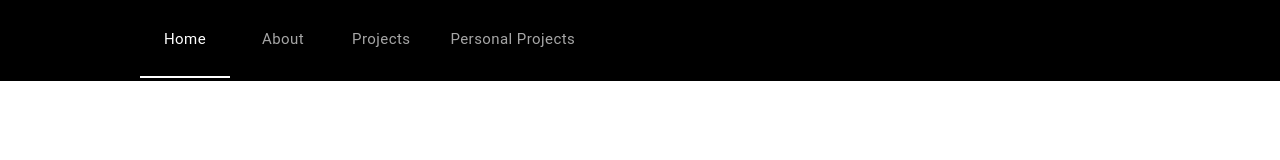
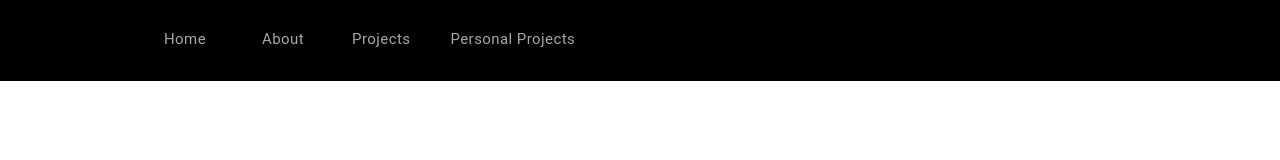
Before and after one commit to asatulsinha4/web-react, a React (Create React App) app: page /team in a window 1280 px wide. Shown: the top 160 px of the page. Built offline with nearby package versions, Linux system fonts and the light colour scheme.

Commit message:
tabs sync with routes

```diff
--- a/src/components/globals/MainHeader.js
+++ b/src/components/globals/MainHeader.js
@@ -6,7 +6,7 @@ import Box from "@mui/material/Box";
 import { makeStyles } from "@mui/styles";
 import { items } from "../header_Items/Home";
 import { Typography } from "@mui/material";
-import { Link } from "react-router-dom";
+import { Link, useLocation } from "react-router-dom";
 
 const useStyles = makeStyles({
     tabPanel: {
@@ -98,23 +98,18 @@ function a11yProps(index) {
 
 export default function CustomizedTabs() {
     const classes = useStyles();
-    const [value, setValue] = React.useState(0);
-
-    const handleChange = (event, newValue) => {
-        setValue(newValue);
-    };
+    const location = useLocation();
 
     return (
         <div>
             <Box className={classes.nav}>
                 <StyledTabs
-                    value={value}
-                    onChange={handleChange}
+                    value={location.pathname.substring(1)}
                     aria-label="styled tabs example"
                 >
                     {items.map((props, i) => {
                         return (
-                            <StyledTab label={<p>{props.name}</p>} component={Link} to={props.path} value={i} {...a11yProps(i)} />
+                            <StyledTab label={<p>{props.name}</p>} component={Link} to={props.path} value={props.path} {...a11yProps(i)} />
                         );
                     })}
                 </StyledTabs>
```
